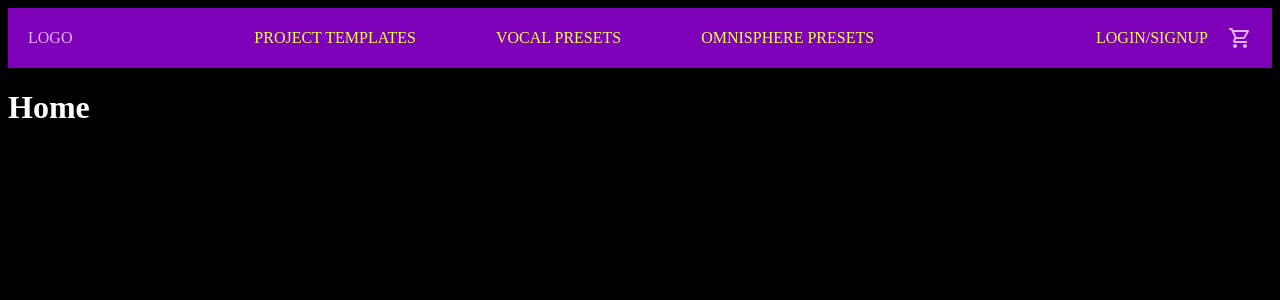
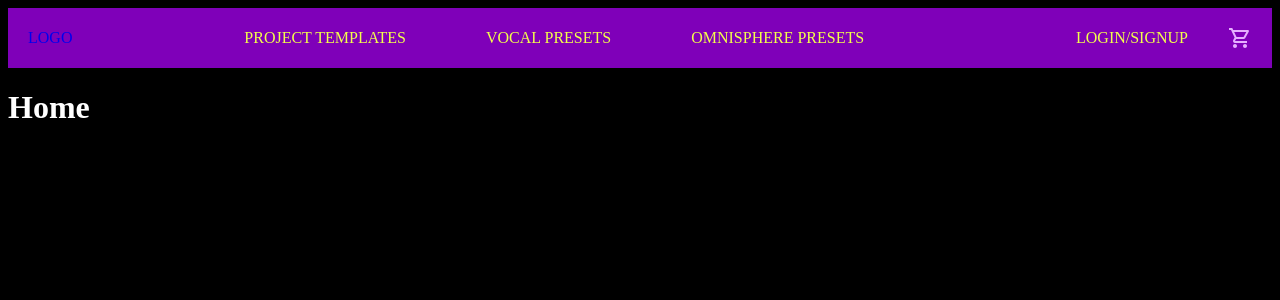
Before and after one commit to mHaines9219/kb_audio_redux, a React (Create React App) app: page / in a window 1280 px wide. Shown: the top 300 px of the page. Built offline with nearby package versions, Linux system fonts and the light colour scheme; the HTML template or start-up script is replaced by a standard one.

Commit message:
init route setup

```diff
--- a/src/App.js
+++ b/src/App.js
@@ -4,6 +4,8 @@ import React from 'react';
 import { BrowserRouter as Router, Routes, Route } from 'react-router-dom';
 import Home from './pages/Home/Home';
 import Navbar from './components/Navbar/Navbar';
+import Register from './pages/Register';
+import Login from './pages/Login';
 // import ProductsPage from './ProductsPage';
 // import ProductDetails from './ProductDetails';
 
@@ -13,6 +15,14 @@ function App() {
       <Navbar />
       <Routes>
         <Route path="/" element={<Home />} />
+        <Route
+          path="/auth"
+          element={
+            <>
+              <Login /> <Register />
+            </>
+          }
+        />
         {/* <Route path="/products" element={<ProductsPage />} />
         <Route path="/products/:productId" element={<ProductDetails />} /> */}
         // Add more routes as needed
--- a/src/components/Navbar/Navbar.jsx
+++ b/src/components/Navbar/Navbar.jsx
@@ -7,7 +7,9 @@ export default function Navbar() {
   return (
     <>
       <div className="navbar">
-        <div className="logo">LOGO</div>
+        <Link to="/">
+          <a className="logo">LOGO</a>
+        </Link>
         <div className="navbar-links-container">
           <Link to="/category/product_templates">
             <a className="navbar-links" href="#">
@@ -26,9 +28,11 @@ export default function Navbar() {
           </Link>
         </div>
         <div className="navbar-right">
-          <a className="navbar-links" href="#">
-            LOGIN/SIGNUP
-          </a>
+          <Link to="/auth">
+            <a className="navbar-links" href="#">
+              LOGIN/SIGNUP
+            </a>
+          </Link>
           <ShoppingCartOutlinedIcon />
         </div>
       </div>
```
